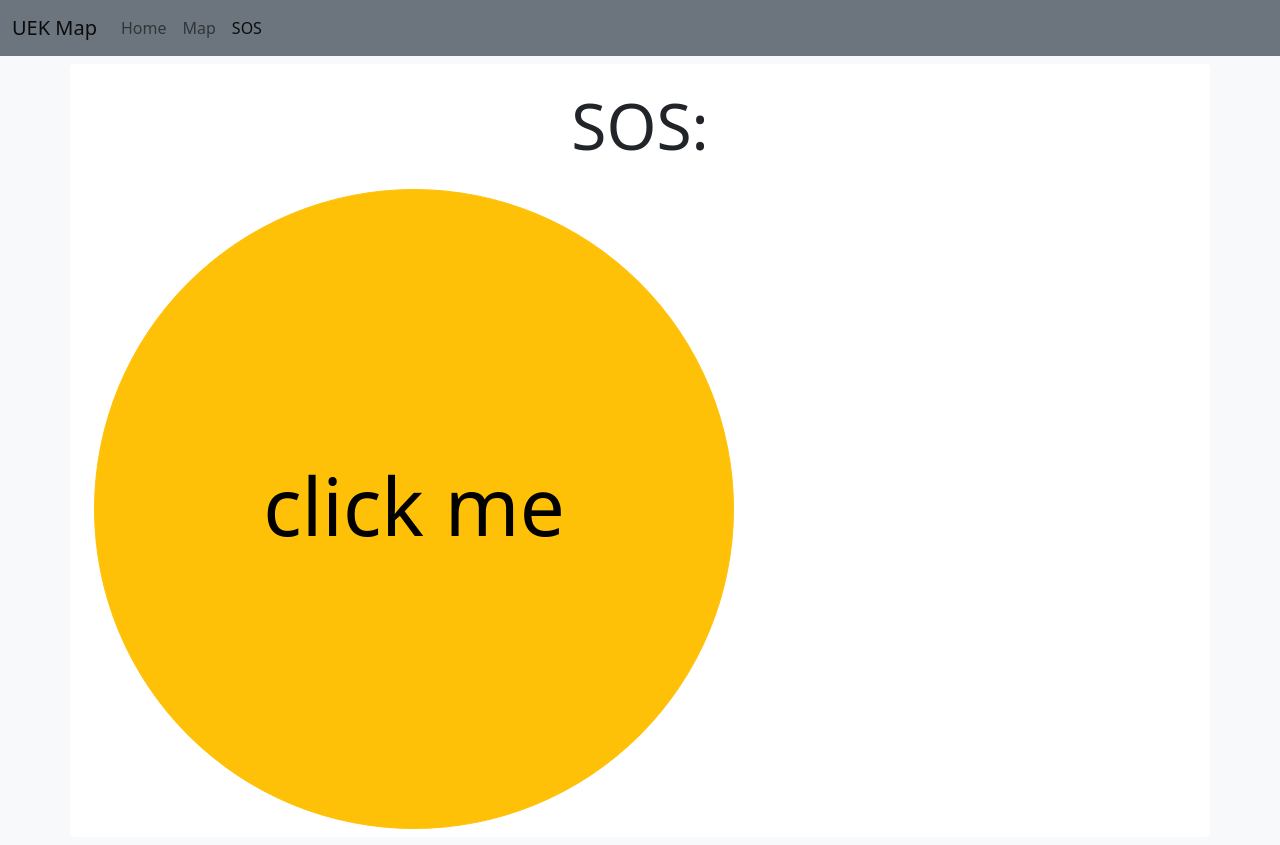
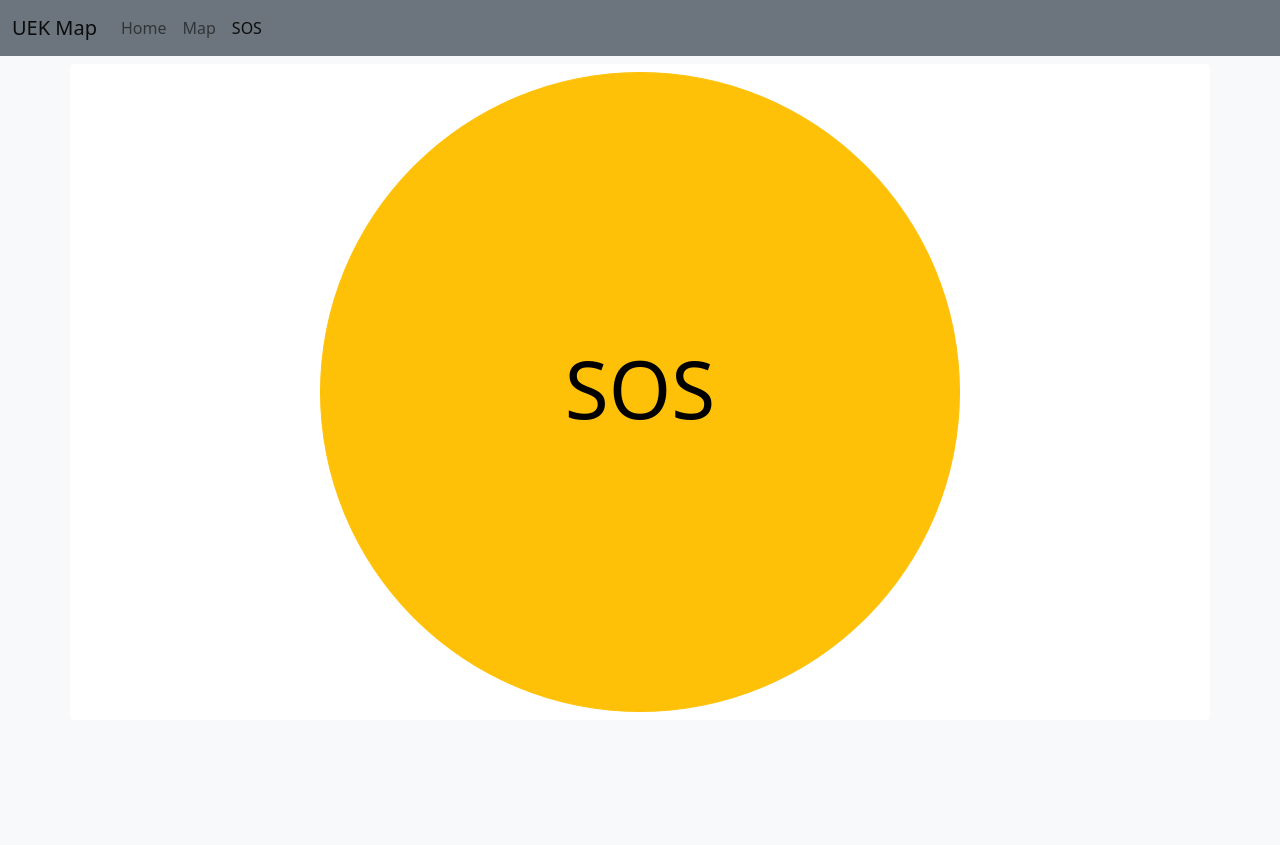
Before and after one commit to kacpersiwiec/uek-map, a plain HTML site: page sos.html in a window 1280 px wide. After the commit the page ends 800 px from the top, so only its background shows below. Drawn offline with nearby package versions, Linux system fonts and the light colour scheme.

Commit message:
update SOS

```diff
--- a/sos.html
+++ b/sos.html
@@ -36,11 +36,10 @@
           </div>
         </div>
       </nav>
-      <div class="container bg-white my-2 py-2 rounded">
-        <h1 class="display-3 py-3 text-center">SOS:</h1>
+      <div class="container bg-white text-center my-2 py-2 rounded">
         <div class="container m-auto h-100 w-100">
           <button class="btn btn-warning rounded-pill m-auto" style="width: 50vw; height: 50vw;" onclick="vibrateSos()">
-            <h1 class="display-1 p-5">click me</h1>
+            <h1 class="display-1 p-5">SOS</h1>
           </button>
         </div>
       </div>
```
